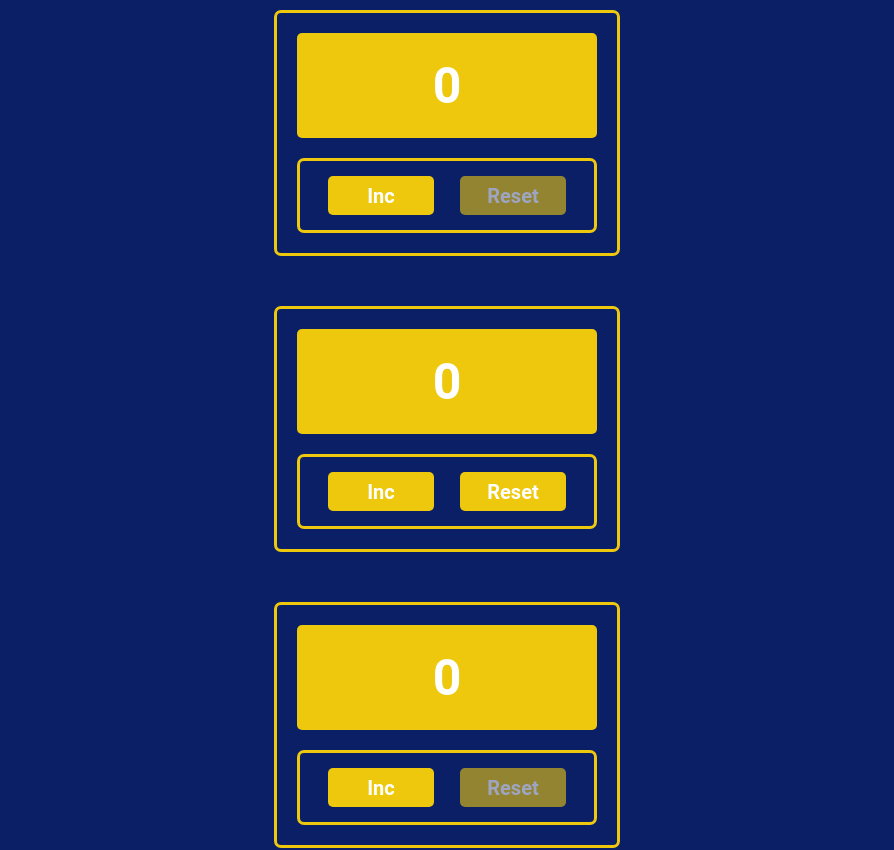
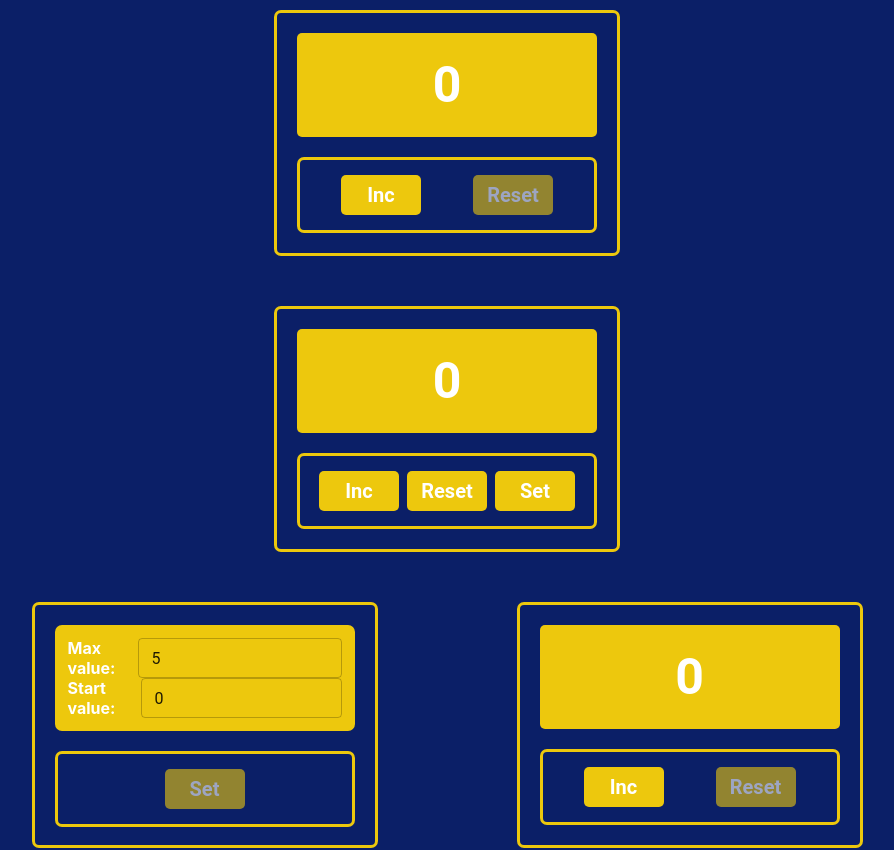
Before and after one commit to EarlMefisto/couter, a React (Create React App) app: page / in a window 1280 px wide. Shown: the top 850 px of the page, without its empty margins (193-1087 px from the left). Built offline with nearby package versions, Linux system fonts and the light colour scheme.

Commit message:
done counter third

```diff
--- a/package.json
+++ b/package.json
@@ -4,6 +4,9 @@
   "private": true,
   "homepage": "https://EarlMefisto.github.io/couter",
   "dependencies": {
+    "@emotion/react": "^11.14.0",
+    "@emotion/styled": "^11.14.0",
+    "@mui/material": "^6.4.3",
     "@testing-library/jest-dom": "^5.14.1",
     "@testing-library/react": "^13.0.0",
     "@testing-library/user-event": "^13.2.1",
--- a/src/App.tsx
+++ b/src/App.tsx
@@ -1,62 +1,16 @@
-import styled from "styled-components";
 import "./App.css";
-import { FirstPanel } from "./loyout/sections/FirstPanel";
-import { SecondPanel } from "./loyout/sections/SecondPanel";
-import { ThirdPanel } from "./loyout/sections/ThirdPanel";
-import { useEffect, useState } from "react";
+import { FirstPanel } from "./loyout/sections/FirstPanel/FirstPanel";
+import { SecondPanel } from "./loyout/sections/SecondPanel/SecondPanel";
+import { ThirdPanel } from "./loyout/sections/ThirdPanel/ThirdPanel";
 
 function Counters() {
-  const [value, setValue] = useState<number>(0);
-
-  useEffect(() => {
-    let valueAsString = localStorage.getItem("counterValue");
-    if (valueAsString) {
-      let newValue = JSON.parse(valueAsString);
-      setValue(newValue);
-
-    }
-  }, []);
-
-  useEffect(() => {
-
-    localStorage.setItem("counterValue", JSON.stringify(value));
-  }, [value]);
-
-  const onClickIncHandler = () => {
-    setValue(value + 1);
-  };
-
-  // const setToLocalStorageHandler = () => {
-  //     localStorage.setItem("counterValue", JSON.stringify(value));
-  //     localStorage.setItem("counterValue + 1", JSON.stringify(value + 1));
-  //   };
-
-  // const getFromLocalStorageHandler = () => {};
-
-  // const clearLocalStorageHandler = () => {
-  //   localStorage.clear();
-  //   setValue(0);
-  // };
-
-  // const removeItemFromLocalStorageHandler = () => {
-  //   localStorage.removeItem("counterValue + 1");
-  // };
-
   return (
-    <StyledCounters>
+    <>
       <FirstPanel />
       <SecondPanel />
       <ThirdPanel />
-      <h1>{value}</h1>
-      <button onClick={onClickIncHandler}>Inc</button>
-      {/* <button onClick={setToLocalStorageHandler}>Set</button> */}
-      {/* <button onClick={getFromLocalStorageHandler}>Get</button>
-      <button onClick={clearLocalStorageHandler}>Clear</button>
-      <button onClick={removeItemFromLocalStorageHandler}>Remove</button> */}
-    </StyledCounters>
+    </>
   );
 }
 
 export default Counters;
-
-const StyledCounters = styled.div``;
--- a/src/components/Button.tsx
+++ b/src/components/Button.tsx
@@ -18,8 +18,8 @@ const StyledButton = styled.button`
   border: none;
   border-radius: 5px;
 
-  width: 40%;
-  height: 100%;
+  width: 80px;
+  height: 40px;
 
   cursor: pointer;
 
--- a/src/components/Input.tsx
+++ b/src/components/Input.tsx
@@ -1,10 +1,30 @@
+import { ChangeEvent } from "react";
+import TextField from "@mui/material/TextField";
+import { FlexWrapper } from "./FlexWrapper";
+
 type InputPropsType = {
+  title: string;
+  value: number;
+  onChange: (value: number) => void;
+};
 
-}
+export const Input = ({ title, value, onChange }: InputPropsType) => {
+  const onChangeValueHandler = (event: ChangeEvent<HTMLInputElement>) => {
+    onChange(+event.currentTarget.value);
+  };
 
-export const Input = (props: InputPropsType) => {
-    return (
+  return (
+    <FlexWrapper justify="space-around">
+      <label>{title}</label>
+      <TextField
+        type="number"
+        value={value}
+        onChange={onChangeValueHandler}
+        size="small"
+        className=""
+      />
+    </FlexWrapper>
+  );
+};
 
-      <input type="number"/>
-    );
-}
+<input type="number" />
--- /dev/null
+++ b/src/components/Panel/Panel.module.css
@@ -0,0 +1,3 @@
+.stop {
+  color: rgba(236, 59, 36, 0.999);
+}
--- a/src/components/Panel.tsx
+++ b/src/components/Panel/Panel.tsx
@@ -2,15 +2,12 @@ import styled from "styled-components";
 
 export type PanelPropsType = {
   count: number;
-  maxCount: number;
 };
 
-export const Panel = (props: PanelPropsType) => {
+export const Panel = ({ count }: PanelPropsType) => {
   return (
     <StyledPanel>
-      <span className={props.count >= props.maxCount ? "stop" : ""}>
-        {props.count}
-      </span>
+      <span>{count}</span>
     </StyledPanel>
   );
 };
--- a/src/loyout/sections/FirstPanel.tsx
+++ b/src/loyout/sections/FirstPanel/FirstPanel.tsx
@@ -1,15 +1,14 @@
 import { useState } from "react";
 import styled from "styled-components";
-
-import { Container } from "../../components/Container";
-import { FlexWrapper } from "../../components/FlexWrapper";
-import { Panel } from "../../components/Panel";
-import { Button } from "../../components/Button";
+import { Container } from "../../../components/Container";
+import { FlexWrapper } from "../../../components/FlexWrapper";
+import { Panel } from "../../../components/Panel/Panel";
+import { Button } from "../../../components/Button";
 
 export const FirstPanel = () => {
   const [counter, setCounter] = useState(0);
-  const minNumber = 0;
-  const maxNumber = 5;
+
+  const maxValue = 5;
 
   const onClickIncHandler = () => {
     if (counter < 5) {
@@ -25,12 +24,12 @@ export const FirstPanel = () => {
     <Container>
       <FlexWrapper justify="center">
         <StyledFirstPanel>
-          <Panel count={counter} maxCount={maxNumber} />
+          <Panel count={counter} />
           <StyledButtonBox>
             <Button
               title="Inc"
               onClickHandler={onClickIncHandler}
-              isDisabled={counter >= maxNumber}
+              isDisabled={counter >= maxValue}
             />
             <Button
               title="Reset"
--- a/src/loyout/sections/SecondPanel.tsx
+++ /dev/null
@@ -1,78 +0,0 @@
-import styled from "styled-components";
-import { useState } from "react";
-import { Container } from "../../components/Container";
-import { FlexWrapper } from "../../components/FlexWrapper";
-import { Panel } from "../../components/Panel";
-import { Button } from "../../components/Button";
-
-export const SecondPanel = () => {
-  const [counter, setCounter] = useState(0);
-
-
-  const minNumber = 0;
-  const maxNumber = 5;
-
-  const onClickIncHandler = () => {
-    if (counter < 5) {
-      setCounter(counter + 1);
-    }
-  };
-
-  const onClickResetHandler = () => {
-    setCounter(0);
-  };
-
-
-
-  return (
-    <Container>
-      <FlexWrapper justify="space-around">
-        <StyledSecondPanel>
-          <Panel count={counter} maxCount={maxNumber} />
-          <StyledButtonBox>
-            <Button
-              title="Inc"
-              onClickHandler={onClickIncHandler}
-              isDisabled={counter >= maxNumber}
-            />
-            <Button title="Reset" onClickHandler={onClickResetHandler} />
-          </StyledButtonBox>
-        </StyledSecondPanel>
-      </FlexWrapper>
-    </Container>
-  );
-};
-
-const StyledSecondPanel = styled.section`
-  display: flex;
-  flex-direction: column;
-
-  border: 3px solid rgba(237, 200, 13, 0.999);
-  border-radius: 7px;
-
-  width: 300px;
-  height: 200px;
-
-  padding: 20px;
-  margin: 40px 0;
-`;
-
-const StyledButtonBox = styled.button`
-  display: flex;
-  flex-wrap: wrap;
-  justify-content: space-around;
-  align-items: center;
-
-  border: 3px solid rgba(237, 200, 13, 0.999);
-  border-radius: 7px;
-  background-color: rgba(11, 31, 103, 0.999);
-
-  width: 100%;
-  height: 40%;
-
-  padding: 15px;
-`;
-
-const StyledLabel = styled.label`
-  color: white;
-`;
--- a/src/loyout/sections/ThirdPanel.tsx
+++ b/src/loyout/sections/SecondPanel/SecondPanel.tsx
@@ -1,14 +1,14 @@
 import styled from "styled-components";
-import { useState } from "react";
+import { useEffect, useState } from "react";
+import { Container } from "../../../components/Container";
+import { FlexWrapper } from "../../../components/FlexWrapper";
+import { Panel } from "../../../components/Panel/Panel";
+import { Button } from "../../../components/Button";
 
-import { Container } from "../../components/Container";
-import { FlexWrapper } from "../../components/FlexWrapper";
-import { Panel } from "../../components/Panel";
-import { Button } from "../../components/Button";
+export const SecondPanel = () => {
+  const [counter, setCounter] = useState(0);
+  const [value, setValue] = useState(0);
 
-export const ThirdPanel = () => {
-  const [counter, setCounter] = useState(0);
-  const minNumber = 0;
   const maxNumber = 5;
 
   const onClickIncHandler = () => {
@@ -21,22 +21,31 @@ export const ThirdPanel = () => {
     setCounter(0);
   };
 
+  useEffect(() => {
+    let valueAsString = localStorage.getItem("counterValue");
+    if (valueAsString) {
+      let newValue = JSON.parse(valueAsString);
+      setValue(newValue);
+    }
+  }, []);
+
+  useEffect(() => {
+    localStorage.setItem("counterValue", JSON.stringify(value));
+  }, [value]);
+
   return (
     <Container>
-      <FlexWrapper justify="center">
+      <FlexWrapper justify="space-around">
         <StyledSecondPanel>
-          <Panel count={counter} maxCount={maxNumber} />
+          <Panel count={counter} />
           <StyledButtonBox>
             <Button
               title="Inc"
               onClickHandler={onClickIncHandler}
               isDisabled={counter >= maxNumber}
             />
-            <Button
-              title="Reset"
-              onClickHandler={onClickResetHandler}
-              isDisabled={counter === 0}
-            />
+            <Button title="Reset" onClickHandler={onClickResetHandler} />
+            <Button title="Set" />
           </StyledButtonBox>
         </StyledSecondPanel>
       </FlexWrapper>
@@ -55,7 +64,7 @@ const StyledSecondPanel = styled.section`
   height: 200px;
 
   padding: 20px;
-  margin: 10px 0;
+  margin: 40px 0;
 `;
 
 const StyledButtonBox = styled.button`
--- /dev/null
+++ b/src/loyout/sections/ThirdPanel/ThirdPanel.module.css
@@ -0,0 +1,3 @@
+.stop {
+  color: rgba(236, 59, 36, 0.999);
+}
--- /dev/null
+++ b/src/loyout/sections/ThirdPanel/ThirdPanel.tsx
@@ -0,0 +1,141 @@
+import styled from "styled-components";
+import { useEffect, useState } from "react";
+import { Container } from "../../../components/Container";
+import { FlexWrapper } from "../../../components/FlexWrapper";
+import { Panel } from "../../../components/Panel/Panel";
+import { Button } from "../../../components/Button";
+import { Input } from "../../../components/Input";
+import styles from "./ThirdPanel.module.css";
+
+export const ThirdPanel = () => {
+  const [counter, setCounter] = useState(0);
+  const [startValue, setStartValue] = useState(0);
+  const [maxValue, setMaxValue] = useState(5);
+  const [value, setValue] = useState(0);
+
+  useEffect(() => {
+    let valueAsString = localStorage.getItem("counterValue");
+    if (valueAsString) {
+      let newValue = JSON.parse(valueAsString);
+      setValue(newValue);
+      setCounter(newValue);
+    }
+  }, []);
+
+  useEffect(() => {
+    localStorage.setItem("counterValue", JSON.stringify(value));
+  }, [value]);
+
+  const onClickIncHandler = () => {
+    setCounter((counter) => counter + 1);
+  };
+
+  const onClickResetHandler = () => {
+    setCounter(0);
+  };
+
+  const onChangeMaxValueHandler = () => {
+    setMaxValue(maxValue + 1);
+  };
+
+  const onChangeStartValueHandler = () => {
+    setStartValue(startValue + 1);
+  };
+
+  const onClickSetHandler = () => {
+    if (startValue >= 0) {
+      setValue(startValue);
+      setCounter(startValue);
+    }
+  };
+
+  return (
+    <Container>
+      <FlexWrapper justify="space-around">
+        <StyledSecondPanel>
+          <StyledInputBox>
+            <Input
+              title="Max value:"
+              value={maxValue}
+              onChange={onChangeMaxValueHandler}
+            />
+            <Input
+              title="Start value:"
+              value={startValue}
+              onChange={onChangeStartValueHandler}
+            />
+          </StyledInputBox>
+          <StyledButtonBox>
+            <Button
+              title="Set"
+              onClickHandler={onClickSetHandler}
+              isDisabled={startValue <= 0}
+            />
+          </StyledButtonBox>
+        </StyledSecondPanel>
+        <StyledSecondPanel>
+          <Panel
+            count={counter}
+          />
+
+          <StyledButtonBox>
+            <Button
+              title="Inc"
+              onClickHandler={onClickIncHandler}
+              isDisabled={counter >= maxValue}
+            />
+            <Button
+              title="Reset"
+              onClickHandler={onClickResetHandler}
+              isDisabled={counter <= startValue}
+            />
+          </StyledButtonBox>
+        </StyledSecondPanel>
+      </FlexWrapper>
+    </Container>
+  );
+};
+
+const StyledSecondPanel = styled.section`
+  display: flex;
+  flex-direction: column;
+
+  border: 3px solid rgba(237, 200, 13, 0.999);
+  border-radius: 7px;
+
+  width: 300px;
+  height: 200px;
+
+  padding: 20px;
+  margin: 10px 0;
+`;
+
+const StyledButtonBox = styled.button`
+  display: flex;
+  flex-wrap: wrap;
+  justify-content: space-around;
+  align-items: center;
+
+  border: 3px solid rgba(237, 200, 13, 0.999);
+  border-radius: 7px;
+  background-color: rgba(11, 31, 103, 0.999);
+
+  height: 40%;
+
+  padding: 15px;
+`;
+
+const StyledInputBox = styled.div`
+  display: flex;
+  flex-direction: column;
+
+  border: 3px solid rgba(237, 200, 13, 0.999);
+  border-radius: 7px;
+
+  padding: 10px;
+  margin-bottom: 20px;
+
+  color: rgba(255, 255, 255, 0.999);
+  background-color: rgba(237, 200, 13, 0.999);
+  font-weight: 700;
+`;
```
Also changed, not shown: src/loyout/sections/FirstPanel/FirstPanel.module.css (added, +7 -0 lines), 1 other file (tests, documents, lock files or other folders).
